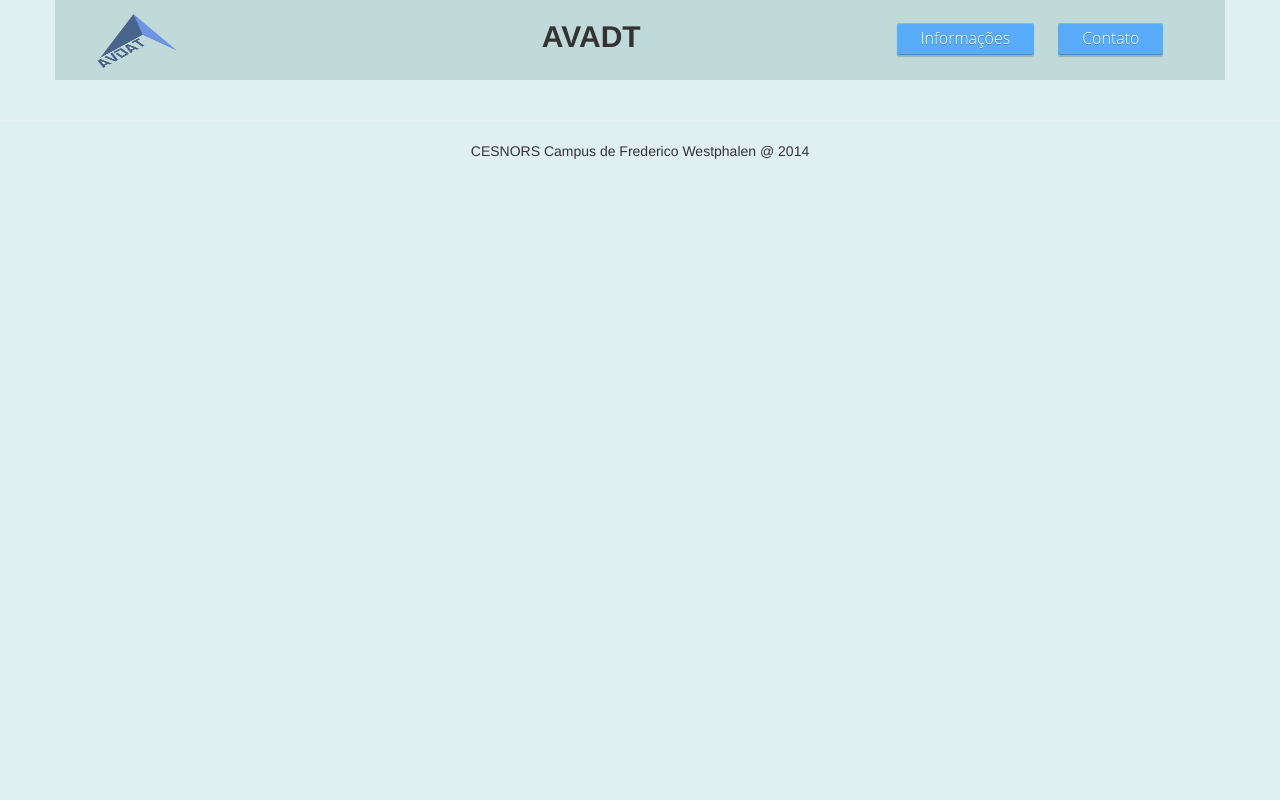
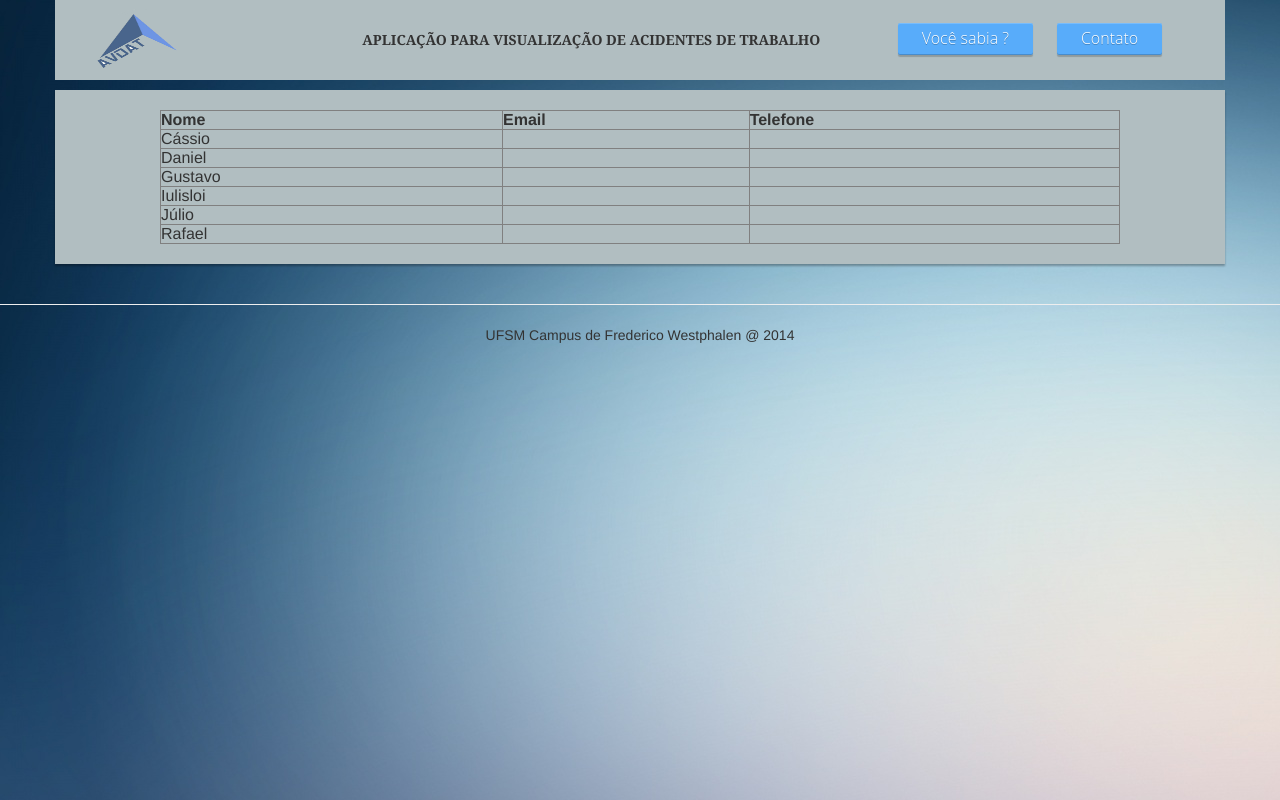
Before and after one commit to izacarias/avdat, a Python web app: template acidentes/templates/acidentes/contato.html in a window 1280 px wide. Run offline with Jinja, Linux system fonts and the light colour scheme; the template is opened without the code that fills it, so the values that code supplies are empty.

Commit message:
Atualizado templates HTML

```diff
--- a/acidentes/static/acidentes/styles.css
+++ b/acidentes/static/acidentes/styles.css
@@ -1,5 +1,6 @@
 .body {
 	background-color: #E0EFF1;
+
 }
 .form-signin
 {
@@ -79,6 +80,10 @@
     display: block;
     margin-top: 10px;
 }
+.titulopag{
+padding-top:30px;
+font-family:Cambria;
+}
 .nopaddingbotoes{
 padding-top:13px;
 }
@@ -90,8 +95,8 @@ padding-top:13px;
 .semborda{
 border:0px !important;
 min-height: 80px;
-border-color:#C0D9D9;
-background-color: #C0D9D9;
+border-color:#B1BEC1;
+background-color: #B1BEC1;
 }
 .ab-boton {
 border: none;
@@ -121,7 +126,6 @@ background-image: linear-gradient( #58ACFA, #58ACFA);
 -o-transition:0.5s;
 transition: 0.5s;
 }
-
 .ab-boton:hover {
 box-shadow: 0 4px 1px rgba(0,0,0,.19),inset 0 -3px 0 rgba(0,0,0,.19);
 text-decoration: none;
@@ -130,10 +134,6 @@ text-decoration: none;
 .ab-boton:active, .ab-boton:focus {
 box-shadow: inset 0 2px 0 0 rgba(0,0,0,.19),inset 0 12px 24px 6px rgba(0,0,0,.19),inset 0 0 2px 2px rgba(0,0,0,.19);
 }
-.Titulo{
-
-
-}
 
 #map_canvas {
 	width: 100%;
--- a/acidentes/templates/acidentes/contato.html
+++ b/acidentes/templates/acidentes/contato.html
@@ -5,34 +5,81 @@
 		<link href="css/bootstrap.min.css" rel='stylesheet' type='text/css'/>
 		<link href="styles.css" rel='stylesheet' type='text/css'/>
     </head>
-	<body class="body">
+	<body background="images/teste12.jpeg">
 		<div class="container">
 			<div class="row" style="text-align: left">
 				<div class="col-xs-3 nopadding semborda" style="text-align: left">
 					<a href="index.html"> <img  src="images/logo3.png" height="80" width="160"/></a>
 				</div>
-				<div class="col-xs-5 col-xs-offset-0 nopadding semborda" style="text-align: center">
-					<h2><strong>AVADT</strong></h2>
+				<div class="col-xs-5 col-xs-offset-0 nopadding semborda titulopag" style="text-align: center">
+					<strong>APLICAÇÃO PARA VISUALIZAÇÃO DE ACIDENTES DE TRABALHO</strong>
 				</div>
 				<div class="col-xs-4 col-xs-offset-0 nopadding semborda" style="text-align: center">
 					<div class="nopaddingbotoes">
 
-								<a href="informacao.html" class="ab-boton">Informações</a>
+								<a href="Você sabia.html" class="ab-boton">Você sabia ?</a>
 								<a href="contato.html" class="ab-boton">Contato</a>
+					</div>
+				</div>
+			</div>
+		</div>
+		<div class="container">
+			<div class="row" style="text-align: center">
+				<div class="col-xs-12 col-xs-offset-0 nopadding" style="text-align: center" >
+					<div align="center" class="account-wall" style="text-align: center; background-color: #B1BEC1">
+						<div class="row" style="text-align: center">
+							<table border="1" width="80%" align="center" >
+									<thead>
+										<tr>
+										<th>Nome</th>
+										<th>Email</th>
+										<th>Telefone</th>
+										</tr>
+									</thead>
+								<tbody align="left" >
+									<tr>
+										<td>Cássio</td>
+										<td></td>
+										<td></td>
+									</tr>
+									<tr>
+										<td>Daniel</td>
+										<td></td>
+										<td></td>
+									</tr>
+									<tr>
+										<td>Gustavo</td>
+										<td></td>
+										<td></td>
+									</tr>
+									<tr>
+										<td>Iulisloi</td>
+										<td></td>
+										<td></td>
+									</tr>
+									<tr>
+										<td>Júlio</td>
+										<td></td>
+										<td></td>
+									</tr>
+									<tr>
+										<td>Rafael</td>
+										<td></td>
+										<td></td>
+									</tr>
+								</tbody>
+							</table>
+						</div>
 					</div>
 				</div>
 			</div>
 		</div>
 		<br>
 		<hr/>
-		<div class="container">
-			<div class="row" style="text-align: center">
-				<div class="col-xs-12 nopadding " style="text-align: center">
-					<footer>CESNORS Campus de Frederico Westphalen @ 2014</footer>
-				</div>
+		<footer>
+			<div>
+				<p align="center">UFSM Campus de Frederico Westphalen @ 2014</p>
 			</div>
-		</div>
-
+		</footer>
 	</body>
-
 </html>
```
Also changed, not shown: acidentes/templates/acidentes/index.html (+15 -15 lines), acidentes/templates/acidentes/informacao.html (deleted, +0 -38 lines), acidentes/templates/acidentes/voce_sabia.html (added, +60 -0 lines), acidentes/static/acidentes/images/teste1.jpg (added), acidentes/static/acidentes/images/teste10.jpg (added), acidentes/static/acidentes/images/teste11.jpg (added), acidentes/static/acidentes/images/teste12.jpeg (added), acidentes/static/acidentes/images/teste13.jpg (added), acidentes/static/acidentes/images/teste2.jpg (added), acidentes/static/acidentes/images/teste3.jpg (added), acidentes/static/acidentes/images/teste4.jpg (added), acidentes/static/acidentes/images/teste5.jpg (added), acidentes/static/acidentes/images/teste6.jpg (added), acidentes/static/acidentes/images/teste7.jpg (added), 2 more files.
